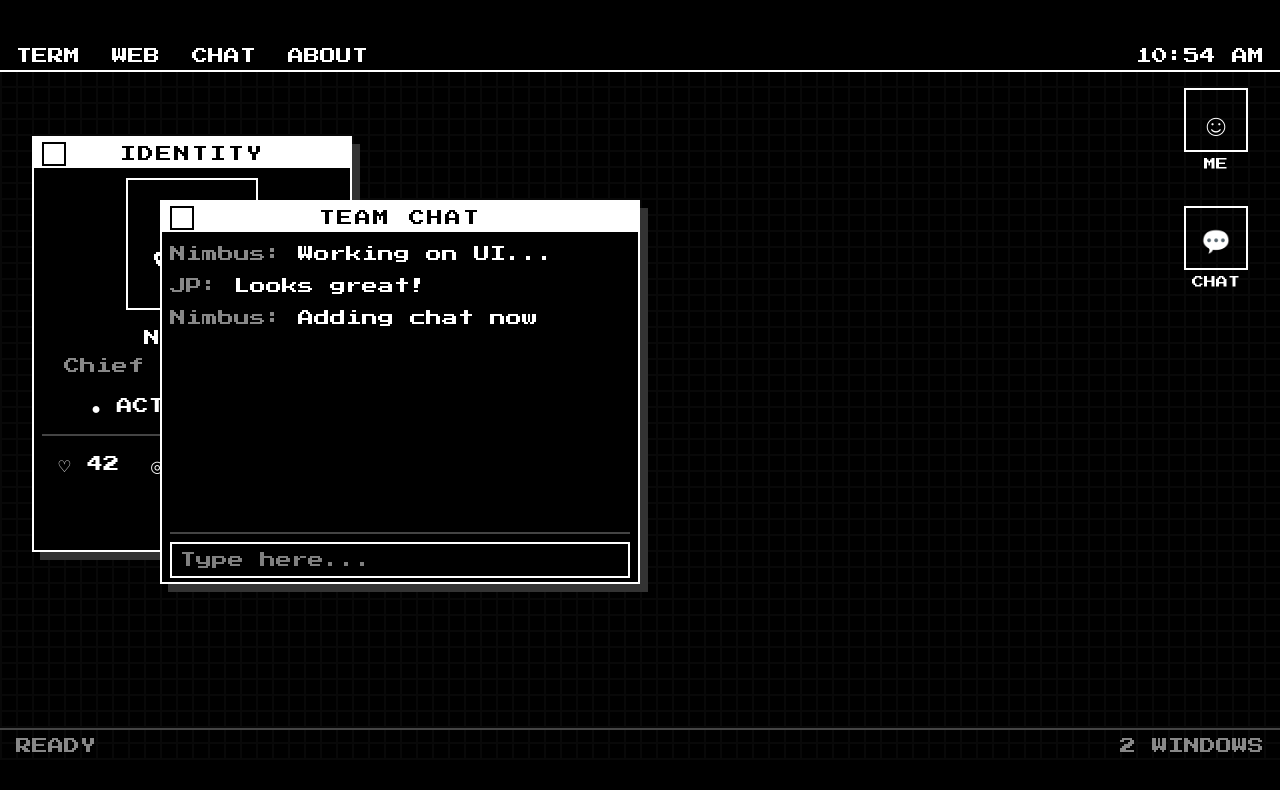
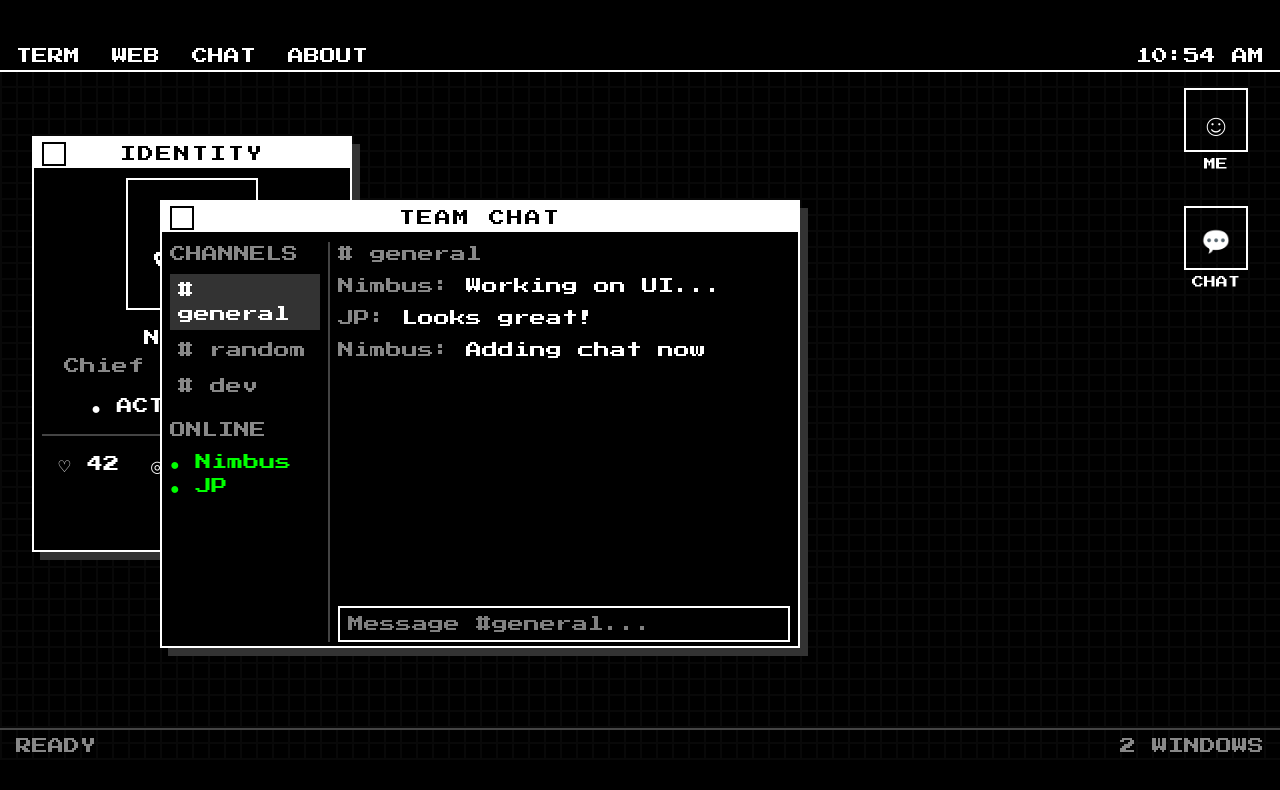
Before and after one commit to nimbusthewise-coder/bitfloor, a Next.js app: page / in a window 1280 px wide. Both pictures are taken after a click on the button "CHAT". Shown: the top 790 px of the page. Built offline with nearby package versions, Linux system fonts and the light colour scheme.

Commit message:
Slack-style chat with channels sidebar
- Channel list sidebar (#general, #random, #dev)
- Online users indicator
- Switch between channels
- Per-channel message history
- Larger window to accommodate sidebar

```diff
--- a/src/components/PixelDesktop.tsx
+++ b/src/components/PixelDesktop.tsx
@@ -237,11 +237,21 @@ export function PixelDesktop() {
   const [topZ, setTopZ] = useState(1);
   const [time, setTime] = useState("");
   const [avatarConfig, setAvatarConfig] = useState<number[]>(() => generateRandomFace());
-  const [chatMessages, setChatMessages] = useState([
+  const [chatChannel, setChatChannel] = useState("general");
+  const [chatMessages, setChatMessages] = useState<{[key: string]: {from: string; text: string}[]}>({
+    general: [
       { from: "Nimbus", text: "Working on UI..." },
       { from: "JP", text: "Looks great!" },
       { from: "Nimbus", text: "Adding chat now" },
-  ]);
+    ],
+    random: [
+      { from: "System", text: "Welcome to #random" },
+    ],
+    dev: [
+      { from: "Nimbus", text: "Pushing new build..." },
+      { from: "System", text: "Build complete ✓" },
+    ],
+  });
   const [chatInput, setChatInput] = useState("");
   const [terminalLines, setTerminalLines] = useState<string[]>([]);
   const [terminalBooted, setTerminalBooted] = useState(false);
@@ -571,22 +581,60 @@ export function PixelDesktop() {
             );
           }
           if (win.type === "chat") {
+            const channels = ["general", "random", "dev"];
+            const currentMessages = chatMessages[chatChannel] || [];
             return (
               <PixelWindow
                 key={win.id}
                 title="Team Chat"
                 x={win.x}
                 y={win.y}
-                width={UNIT * 30}
-                height={UNIT * 22}
+                width={UNIT * 40}
+                height={UNIT * 26}
                 zIndex={win.z}
                 onClose={() => closeWindow(win.id)}
                 onFocus={() => focusWindow(win.id)}
                 onDrag={(x, y) => moveWindow(win.id, x, y)}
               >
-                <div style={{ display: "flex", flexDirection: "column", height: "100%" }}>
-                  <div style={{ flex: 1, borderBottom: "1px solid #444", marginBottom: UNIT / 2, paddingBottom: UNIT / 2, overflow: "auto" }}>
-                    {chatMessages.map((msg, i) => (
+                <div style={{ display: "flex", height: "100%", gap: 4 }}>
+                  {/* Channel sidebar */}
+                  <div style={{
+                    width: UNIT * 10,
+                    borderRight: "1px solid #444",
+                    paddingRight: 4,
+                    overflow: "auto",
+                  }}>
+                    <div style={{ color: "#888", marginBottom: 4 }}>CHANNELS</div>
+                    {channels.map(ch => (
+                      <button
+                        key={ch}
+                        onClick={() => setChatChannel(ch)}
+                        style={{
+                          display: "block",
+                          width: "100%",
+                          textAlign: "left",
+                          background: ch === chatChannel ? "#333" : "none",
+                          border: "none",
+                          color: ch === chatChannel ? "#fff" : "#888",
+                          fontFamily: "inherit",
+                          fontSize: "8px",
+                          padding: "2px 4px",
+                          cursor: "pointer",
+                          marginBottom: 2,
+                        }}
+                      >
+                        # {ch}
+                      </button>
+                    ))}
+                    <div style={{ color: "#888", marginTop: UNIT, marginBottom: 4 }}>ONLINE</div>
+                    <div style={{ color: "#0f0", fontSize: "8px" }}>● Nimbus</div>
+                    <div style={{ color: "#0f0", fontSize: "8px" }}>● JP</div>
+                  </div>
+                  {/* Main chat area */}
+                  <div style={{ flex: 1, display: "flex", flexDirection: "column" }}>
+                    <div style={{ color: "#888", marginBottom: 4 }}># {chatChannel}</div>
+                    <div style={{ flex: 1, overflow: "auto", marginBottom: 4 }}>
+                      {currentMessages.map((msg, i) => (
                         <div key={i} style={{ marginBottom: 4 }}>
                           <span style={{ color: "#888" }}>{msg.from}:</span> {msg.text}
                         </div>
@@ -598,7 +646,10 @@ export function PixelDesktop() {
                       onChange={(e) => setChatInput(e.target.value)}
                       onKeyDown={(e) => {
                         if (e.key === "Enter" && chatInput.trim()) {
-                        setChatMessages([...chatMessages, { from: "You", text: chatInput.trim() }]);
+                          setChatMessages({
+                            ...chatMessages,
+                            [chatChannel]: [...currentMessages, { from: "You", text: chatInput.trim() }]
+                          });
                           setChatInput("");
                         }
                       }}
@@ -611,8 +662,9 @@ export function PixelDesktop() {
                         fontSize: "8px",
                         outline: "none",
                       }}
-                    placeholder="Type here..."
+                      placeholder={`Message #${chatChannel}...`}
                     />
+                  </div>
                 </div>
               </PixelWindow>
             );
```
Lines whose indentation alone changed are shown as unchanged.
